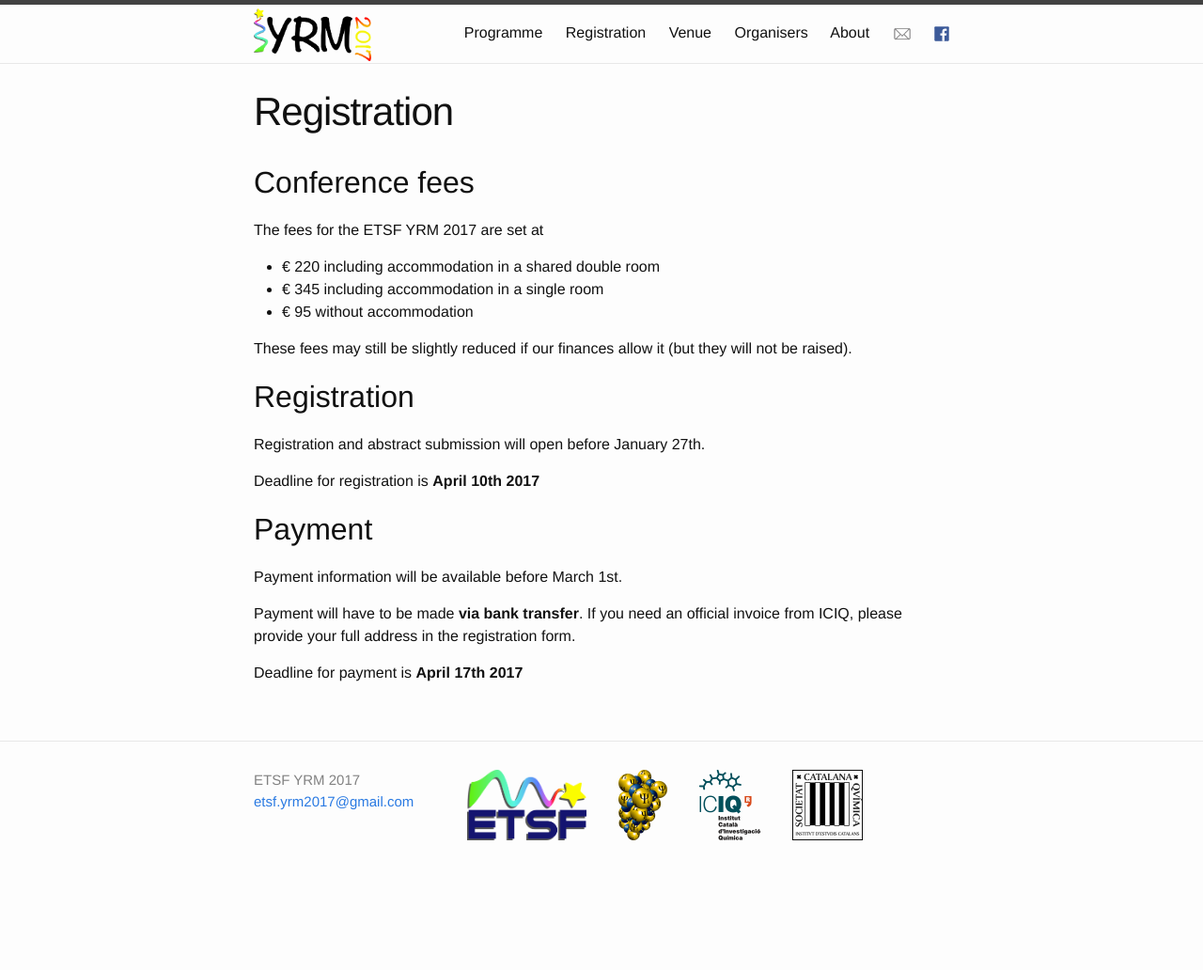
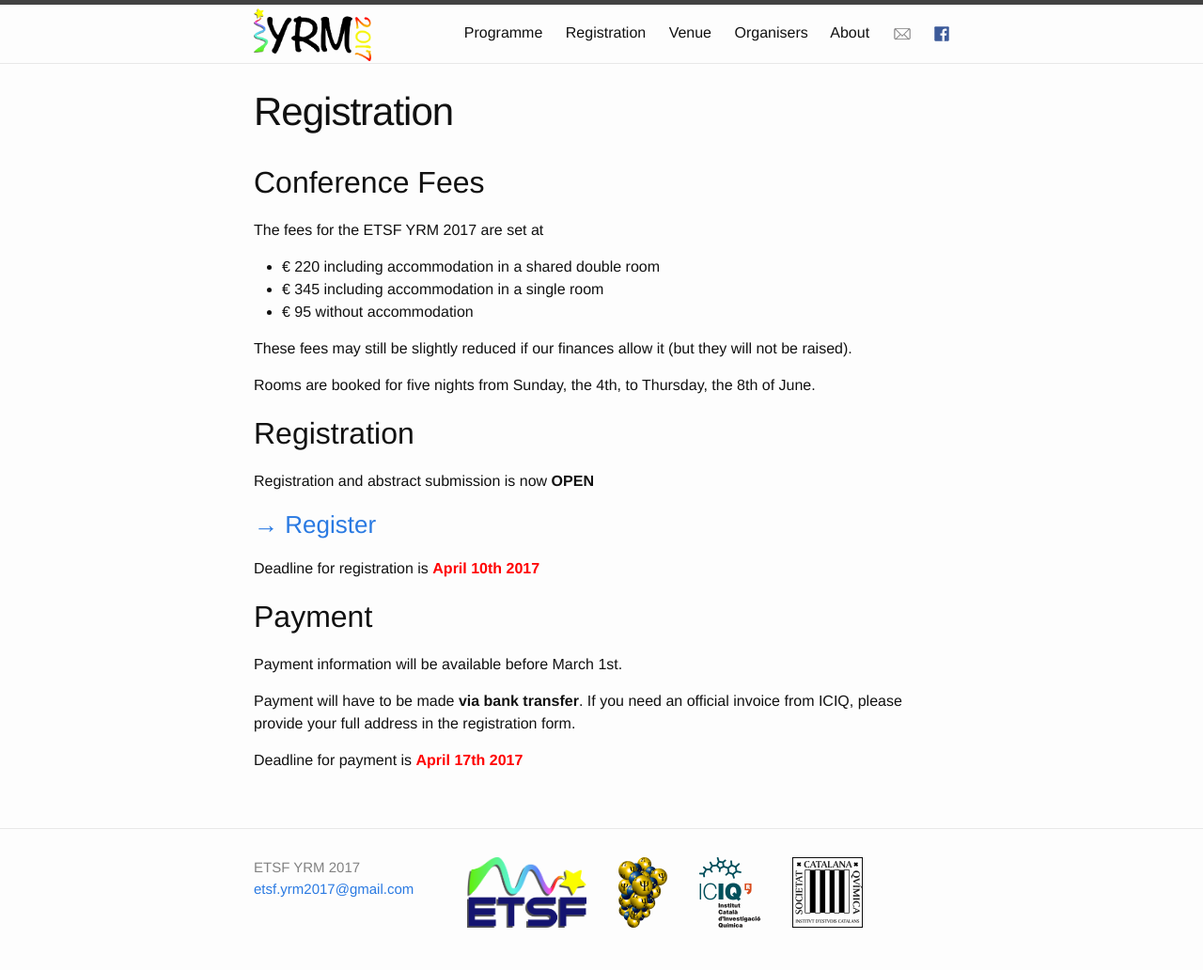
Before and after one commit to yrm2017/yrm2017.github.io, a Jekyll site: the page built from registration.md, in a window 1280 px wide. Shown: the whole page at 94% size. Built offline with Jekyll 4.4.1, drawn with Linux system fonts in a browser that asks for light colours; before the commit the page ends 939 px from its top, so only the background shows below that.

Commit message:
provided registration link

```diff
--- a/registration.md
+++ b/registration.md
@@ -5,7 +5,7 @@ permalink: /register/
 image: /assets/images/maxresdefault.jpg
 order: 2
 ---
-## Conference fees
+## Conference Fees
 
 The fees for the ETSF YRM 2017 are set at
 
@@ -15,11 +15,16 @@ The fees for the ETSF YRM 2017 are set at
 
 These fees may still be slightly reduced if our finances allow it (but they will not be raised).
 
+Rooms are booked for five nights from Sunday, the 4th, to Thursday, the 8th of
+June.
+
 ## Registration
 
-Registration and abstract submission will open before January 27th.
+Registration and abstract submission is now **OPEN**
 
-Deadline for registration is **April 10th 2017**
+### [&#x2192; Register](https://goo.gl/forms/lz7ghbdlIqHOYg2v2)
+
+Deadline for registration is <span style="color:red">**April 10th 2017**</span>
 
 ## Payment
 
@@ -37,4 +42,4 @@ Payments are to be made via **bank transfer** to
     BANK: BANC SABADELL, S.A, C. Antoni Rovira i Virgili, 543002 Tarragona
     Reference: YRM + Firstname Lastname
 -->
-Deadline for payment is **April 17th 2017**
+Deadline for payment is <span style="color:red">**April 17th 2017**</span>
```
